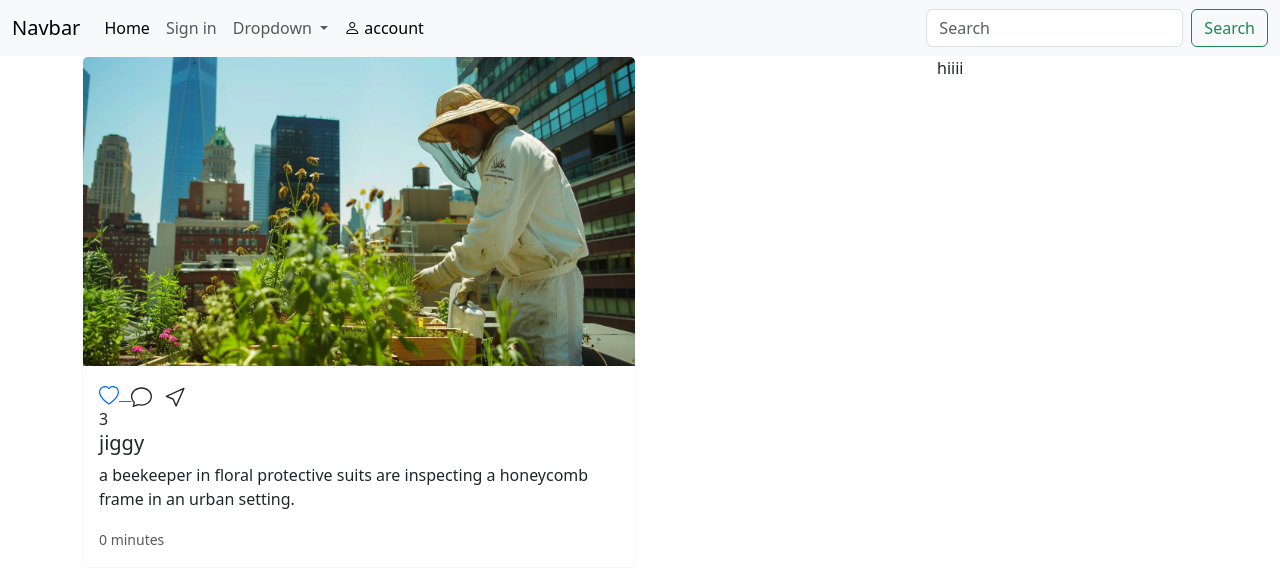
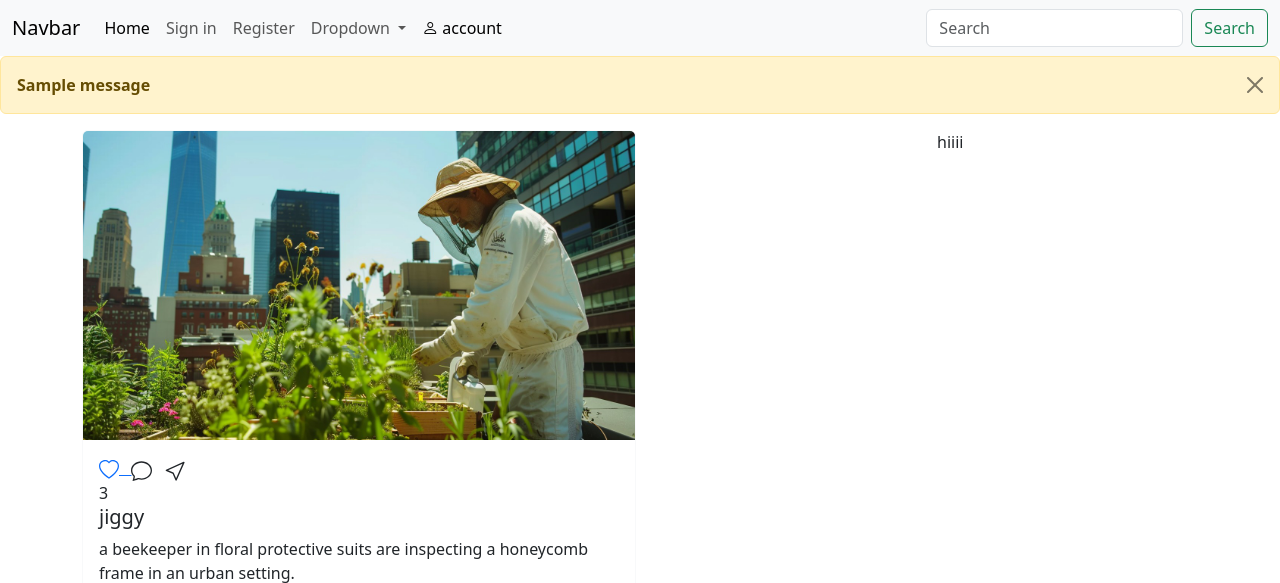
Before and after one commit to jiggyboy1/social_media-clone, a Django app: page / in a window 1280 px wide. Shown: the top 583 px of the page. Run offline with Django 5.2, Linux system fonts and the light colour scheme; data comes from the database, SQL or seed files in the repository; both versions use the stored data as it was after the commit; tables that the repository leaves empty hold one stand-in row (values such as "Sample post"); one stand-in notice (Sample message) is shown.

Commit message:
initial commit

```diff
--- a/main/views.py
+++ b/main/views.py
@@ -4,6 +4,7 @@ from .models import Post,Like
 from django.contrib.auth import login,logout,authenticate
 from django.urls import reverse
 from .forms import RegisterForm
+from django.contrib import messages
 # Create your views here.
 
 def home(request):
@@ -49,7 +50,20 @@ def login_user(request):
 
 def logout_user(request):
     logout(request)
+    messages.success(request,'You have logged out')
     return redirect('home')
 
 def register_user(request):
-    pass
+    form = RegisterForm()
+    if request.method == 'POST':
+        form = RegisterForm(request.POST)
+        if form.is_valid():
+            user = form.save()
+            login(request,user)
+            return redirect('home')
+        else:
+            for error in list(form.errors.values()):
+                messages.error(request,error)
+
+    context = {'form':form}
+    return render(request,'register.html',context)
--- a/templates/partial/nav.html
+++ b/templates/partial/nav.html
@@ -16,6 +16,9 @@
           {% else %}
           <li class="nav-item">
             <a class="nav-link" href="{% url 'login' %}">Sign in</a>
+          </li>
+          <li class="nav-item">
+            <a class="nav-link" href="{% url 'register' %}">Register</a>
           </li>
          {% endif %}
           <li class="nav-item dropdown">
@@ -40,3 +43,9 @@
       </div>
     </div>
 </nav>
+{% for message in messages %}
+<div class="alert alert-warning alert-dismissible fade show" role="alert">
+  <strong>{{message}}</strong>
+  <button type="button" class="btn-close" data-bs-dismiss="alert" aria-label="Close"></button>
+</div>
+{% endfor %}
```
Also changed, not shown: templates/register.html (added, +20 -0 lines), db.sqlite3.
